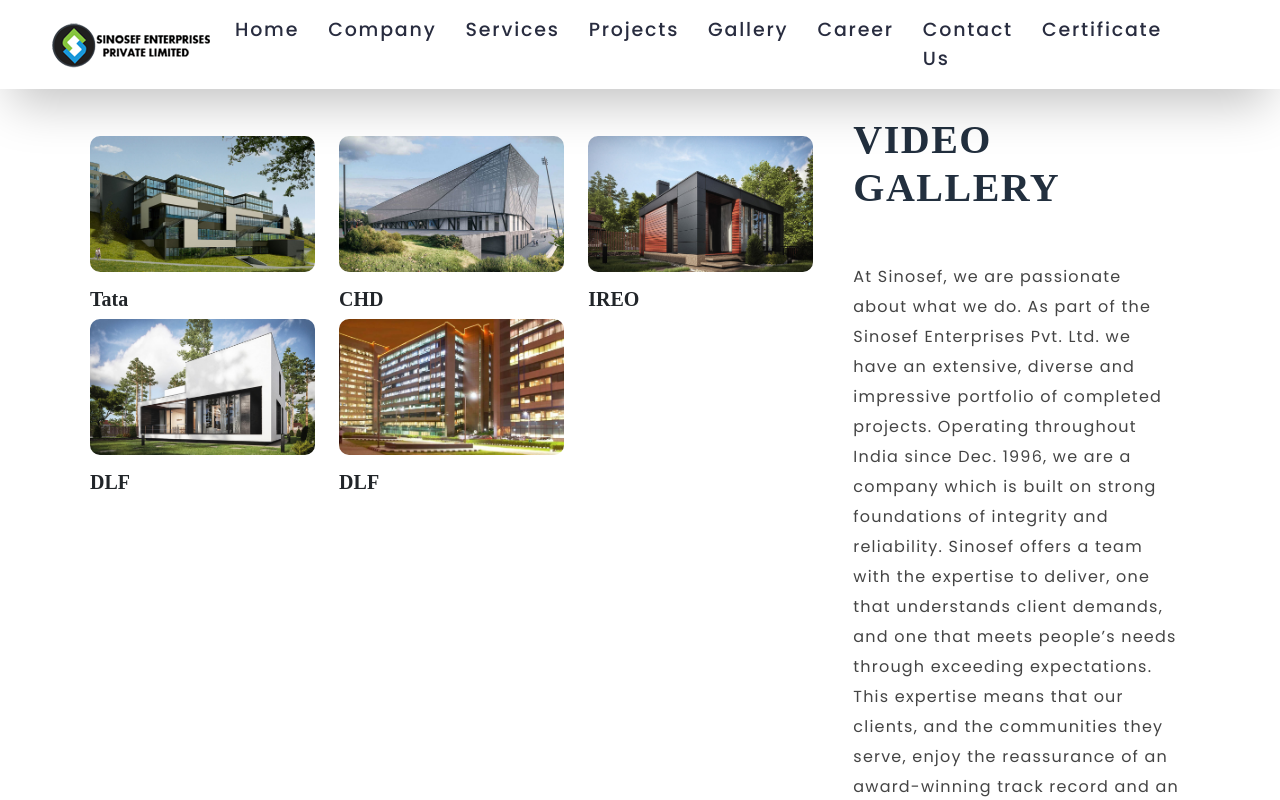
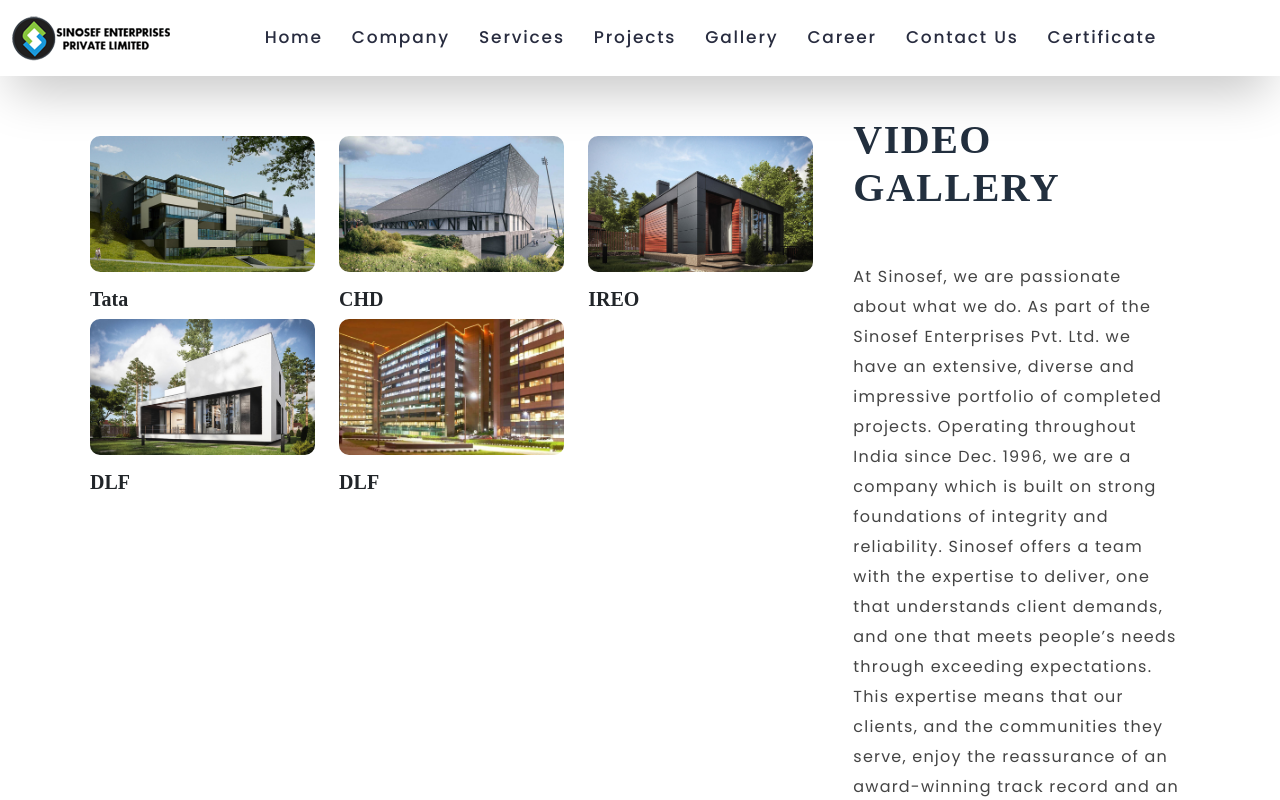
Before and after one commit to sumit-geek-del/sinosef-new-frontend, an Angular app: page /video in a window 1280 px wide. Built offline with nearby package versions, Linux system fonts and the light colour scheme; no server answers.

Commit message:
css changes

```diff
--- a/src/app/layout/home/home.component.scss
+++ b/src/app/layout/home/home.component.scss
@@ -58,13 +58,13 @@
 
 @media (max-width:768px){
     .carousel-caption{
-        right: 35px;
-        top: 142px;
+        right: 10%;
+        top: 41%;
     }
     .carousel-caption > h5{
         letter-spacing: 3px;
         word-spacing: 0;
-        font-size: 18px;
+        font-size: 20px;
         margin-bottom: 20px;
         text-align: center;
     }
@@ -80,9 +80,23 @@
     }
 }
 
-@media screen and (max-width:1024px) and (min-width:768px) {
+@media screen and (min-width:770px) and (max-width:1024px) {
     .carousel-caption{
         right: 180px;
         top: 278px;
     }
 }
+
+@media screen and (min-width:360px) and (max-width:740px) {
+    .carousel-caption{
+        right: 35px;
+        top:39%;
+    }
+
+    .carousel-caption > h5{
+        font-size: 20px;
+    }
+    .carousel-caption > p{
+        font-size: 15px;
+    }
+}
--- a/src/shared/header/header.component.scss
+++ b/src/shared/header/header.component.scss
@@ -98,4 +98,15 @@
         width: 0%;
     }
 
+
+
 }
+
+@media screen and (min-width:1024px) {
+    .nav-item > a{
+        font-size: 17px;
+    }
+    .navbar-brand {
+        margin-left: 0;
+    }
+}
```
Also changed, not shown: 1 other file (tests, documents, lock files or other folders).
